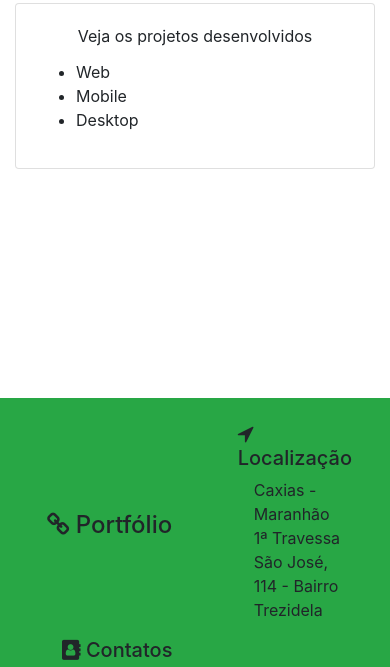
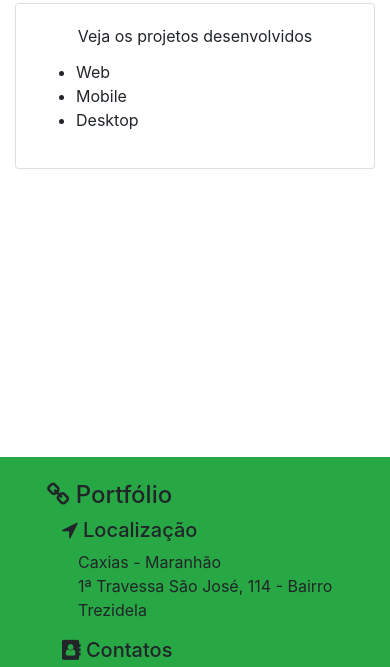
Before and after one commit to Tallisson/Tallisson.github.io, a plain HTML site: page index.html in a window 390 px wide. Shown: the part 57-724 px from the top of the page. Drawn offline with Linux system fonts and the light colour scheme.

Commit message:
Removendo cols do rodapé

```diff
--- a/index.html
+++ b/index.html
@@ -51,23 +51,16 @@
 				</div>
 			</div>
 
-			<!-- Deep Link Zap -->
-			<a id="whatsapp-bubble" href="https://wa.me/5599981351734?text"
-				style=" position:fixed;width:60px;height:60px;bottom:40px;right:40px;background-color:#25d366;color:#FFF;border-radius:50px;text-align:center;font-size:30px;box-shadow: 1px 1px 2px #888;
-				z-index:1000;" target="_blank">
-				<i style="margin-top:16px" class="fa fa-whatsapp"></i>
-			</a>
-
 			<!-- Footer -->
-			<footer class="bg-success container-fluid pt-4">
+			<footer class="bg-success container-fluid pt-4 mt-2">
 				<div class="row mx-2">
-					<div class="col my-auto col-sm-4 pl-4">
+					<div class="my-auto col-sm-4 pl-4">
 						<h4>
 							<i class="fa fa-link" aria-hidden="true"></i>
 							Portfólio
 						</h4>
 					</div>
-					<div class="col col-sm-4">
+					<div class="col-sm-4">
 						<h5 class="pl-4">
 							<i class="fa fa-location-arrow" aria-hidden="true"></i>
 							Localização
@@ -77,7 +70,7 @@
 							<li>1ª Travessa São José, 114 - Bairro Trezidela</li>
 						</ul>
 					</div>
-					<div class="col col-sm-4">
+					<div class="col-sm-4">
 						<h5 class="pl-4">
 							<i class="fa fa-address-book" aria-hidden="true"></i>
 							Contatos
@@ -100,6 +93,13 @@
 					</p>
 				</div>
 			</footer>
+
+			<!-- Deep Link Zap -->
+			<a id="whatsapp-bubble" href="https://wa.me/5599981351734?text"
+				style=" position:fixed;width:60px;height:60px;bottom:40px;right:40px;background-color:#25d366;color:#FFF;border-radius:50px;text-align:center;font-size:30px;box-shadow: 1px 1px 2px #888;
+				z-index:1000;" target="_blank">
+				<i style="margin-top:16px" class="fa fa-whatsapp"></i>
+			</a>
 		</div>
 		<script src="js/jquery.min.js" type="text/javascript"></script>
 		<script src="js/popper.min.js" type="text/javascript"></script>
```
